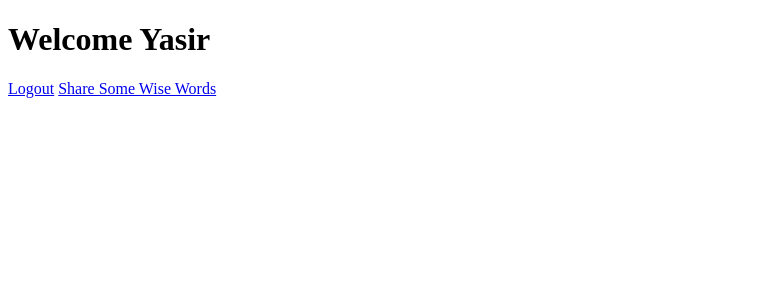
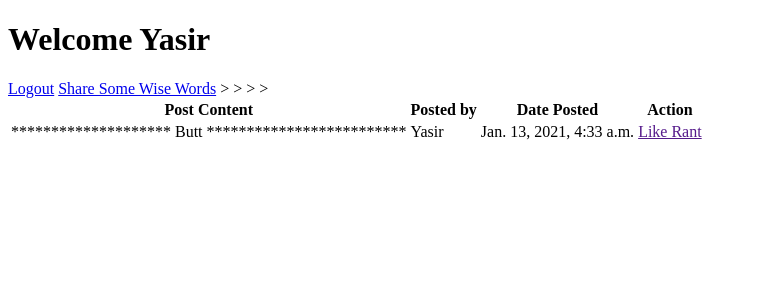
Before and after one commit to yzyasir/WiseWords, a Django app: template wise_words_app/templates/homepage.html in a window 1280 px wide. Shown: the top 300 px of the page, without its empty margins (0-757 px from the left). Run offline with Django 3.2, Linux system fonts and the light colour scheme; the template is opened without the code that fills it: values that come from a table or form of the project are taken from there, others are empty; data comes from the database, SQL or seed files in the repository.

Commit message:
Displaying post and user data

```diff
--- a/wise_words_app/templates/homepage.html
+++ b/wise_words_app/templates/homepage.html
@@ -9,5 +9,23 @@
     <h1>Welcome {{loggedInUser.firstName}}</h1>
     <a href="/logout">Logout</a>
     <a href="/addPost">Share Some Wise Words</a>
+    <!-- <p>{{allPosts}}</p>  Just checking if it works  -->
+
+    <table>
+        <tr>
+          <th>Post Content</th>>
+          <th>Posted by</th>>
+          <th>Date Posted</th>>
+          <th>Action</th>>
+        </tr>
+        {% for postObject in allPosts %} <!-- postObject is just a var name I made up, and allPosts was made in the views file -->
+        <tr>
+            <td>{{postObject.wiseWords}}</td> <!-- wiseWords, .uploader, .firstName, .created_at: These are the terms from our model -->
+            <td>{{postObject.uploader.firstName.capitalize}}</td>
+            <td>{{postObject.created_at}}</td>
+            <td><a href="">Like Rant</a></td>
+          </tr>
+        {% endfor%}
+      </table>
 </body>
 </html>
```
Also changed, not shown: wise_words_app/views.py (+7 -2 lines).
